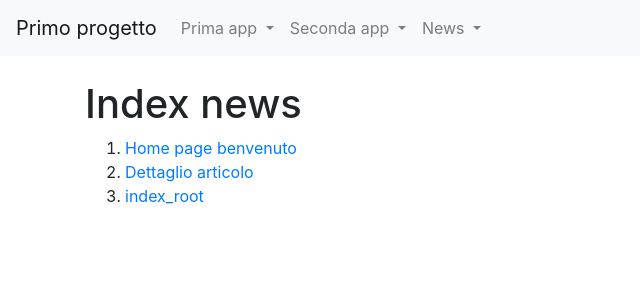
After one commit to Simopane99/primo_progetto, a Django app: page /news/ in a window 1280 px wide. The commit adds this page. Shown: the top 300 px of the page, without its empty margins (0-640 px from the left). Run offline with Django 5.2, Linux system fonts and the light colour scheme.

Commit message:
Passo 16

```diff
--- /dev/null
+++ b/news/templates/index_news.html
@@ -0,0 +1,12 @@
+{% extends "base.html"%}
+
+{%block title%} {{block.super}} | Index news{%endblock title%}
+
+{%block content%}
+    <h1>Index news</h1>
+    <ol>
+        <li><a href="{% url 'news:homepage'%}">Home page benvenuto</a></li>
+        <li><a href="{% url 'news:articolo_detail' 1%}">Dettaglio articolo</a></li>
+        <li><a href="/">index_root</a></li>
+    </ol>
+{%endblock content%}
--- /dev/null
+++ b/news/urls.py
@@ -0,0 +1,11 @@
+from django.contrib import admin
+from django.urls import path
+from .views import home, articoloDetailView, index_news
+
+app_name='news'
+
+urlpatterns= [
+    path("home", home, name="homepage"),
+    path("articoli/<int:pk>", articoloDetailView, name="articolo_detail"),
+    path("", index_news, name="index_news")
+]
--- a/news/views.py
+++ b/news/views.py
@@ -1,3 +1,33 @@
-from django.shortcuts import render
+from django.shortcuts import render, get_object_or_404
 
-# Create your views here.
+from django.http import HttpResponse
+from .models import Articolo, Giornalista
+
+"""
+def home(request):
+    a=""
+    g=""
+    for art in Articolo.objects.all():
+        a+=(art.titolo+"<br>")
+
+    for gio in Giornalista.objects.all():
+        g+=(gio.nome+"<br>")
+    response="Articoli.<br>"+ a+ "<br>Giornalisti:<br>"+ g
+
+    return HttpResponse("<h1>"+response+"</h1>")"""
+
+def home(request):
+    articoli=Articolo.objects.all()
+    giornalisti=Giornalista.objects.all()
+    context={"articoli": articoli, "giornalisti": giornalisti}
+    print(context)
+    return render(request, "homepage.html", context)
+
+def articoloDetailView(request,pk):
+    #articolo=Articolo.objects.get(pk=pk)
+    articolo=get_object_or_404(Articolo, pk=pk)
+    context={"articolo": articolo}
+    return render(request, "articolo_detail.html", context)
+
+def index_news(request):
+    return render(request,"index_news.html")
--- a/primo_progetto/settings.py
+++ b/primo_progetto/settings.py
@@ -59,6 +59,7 @@ TEMPLATES = [
         'BACKEND': 'django.template.backends.django.DjangoTemplates',
         'DIRS': [os.path.join(BASE_DIR,'prima_app/templates'),
                  os.path.join(BASE_DIR,'seconda_app/templates'),
+                 os.path.join(BASE_DIR,'news/templates'),
                  os.path.join(BASE_DIR,'templates')],
         'APP_DIRS': True,
         'OPTIONS': {
--- a/primo_progetto/urls.py
+++ b/primo_progetto/urls.py
@@ -23,4 +23,5 @@ urlpatterns = [
     path('', index_root,name="index_root"),
     path('prima_app/', include("prima_app.urls", namespace="prima_app")),
     path('seconda_app/', include("seconda_app.urls", namespace="seconda_app")),
+    path('news/', include("news.urls", namespace="news")),
 ]
--- a/templates/base.html
+++ b/templates/base.html
@@ -64,6 +64,17 @@
                   <a class="dropdown-item" href="/">Index root</a>
                 </div>
               </li>
+              <li class="nav-item dropdown">
+                <a class="nav-link dropdown-toggle" href="#" id="navbarDropdown" role="button" data-toggle="dropdown" aria-haspopup="true" aria-expanded="false">
+                  News
+                </a>
+                <div class="dropdown-menu" aria-labelledby="navbarDropdown">
+                  <a class="dropdown-item" href="{% url 'news:homepage'%}">Homepage</a>
+                  <a class="dropdown-item" href="{% url 'news:articolo_detail' 1%}">Dettaglio articolo</a>
+                  <div class="dropdown-divider"></div>
+                  <a class="dropdown-item" href="/">Index root</a>
+                </div>
+              </li>
             <!--
             <li class="nav-item">
               <a class="nav-link disabled" href="#" tabindex="-1" aria-disabled="true">Disabled</a>
--- a/templates/index_root.html
+++ b/templates/index_root.html
@@ -8,5 +8,6 @@
         <li><a href="/admin">Pannello admin</a></li>
         <li><a href="{% url 'prima_app:index'%}">Index di prima_app</a></li>
         <li><a href="{% url 'seconda_app:index_2app'%}">Index di seconda_app</a></li>
+        <li><a href="{% url 'news:index_news'%}">Index delle news</a></li>
     </ol>
 {%endblock content%}
```
Also changed, not shown: news/templates/articolo_detail.html (added, +9 -0 lines), news/templates/homepage.html (added, +20 -0 lines), db.sqlite3.
